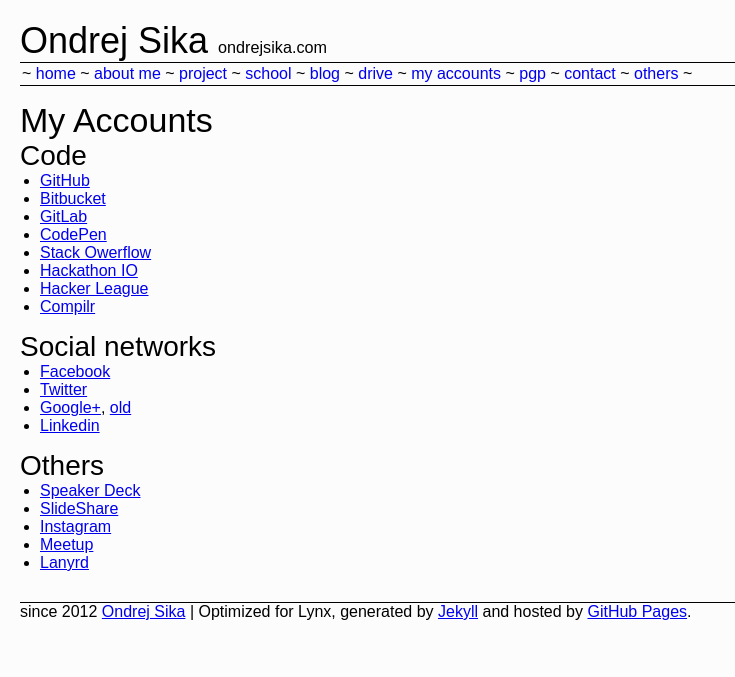
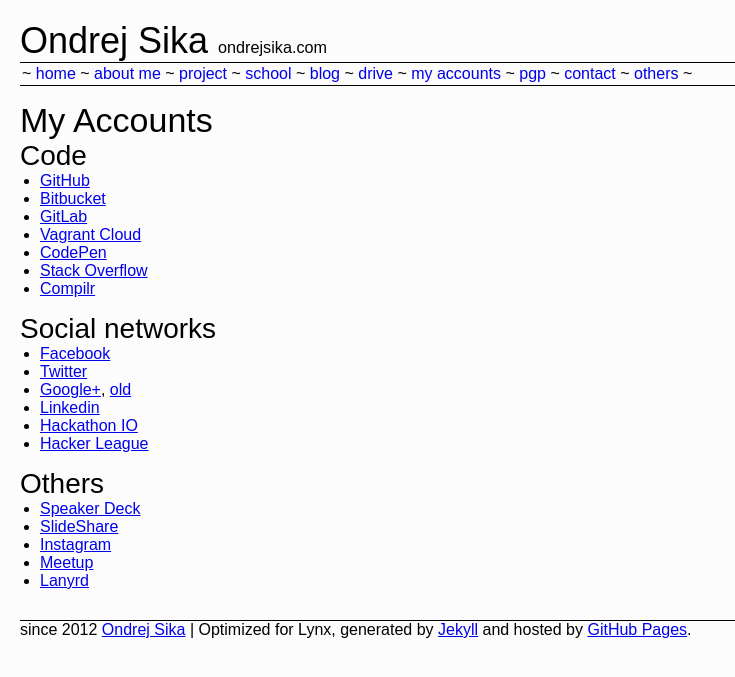
Before and after one commit to ondrejsika/ondrejsika.com, a Jekyll site: the page built from my-accounts.md, in a window 1280 px wide. Shown: the top 677 px of the page, without its empty margins (0-735 px from the left). Built offline with Jekyll 4.4.1, drawn with Linux system fonts in a browser that asks for light colours; Markdown is read by kramdown in place of the engine named in the settings; comment, search, counter and statistics services are not loaded.

Commit message:
update my accounts

```diff
--- a/my-accounts.md
+++ b/my-accounts.md
@@ -11,10 +11,9 @@
 * [GitHub](http://github.com/ondrejsika)
 * [Bitbucket](http://bitbucket.org/ondrejsika)
 * [GitLab](https://gitlab.com/u/ondrejsika)
+* [Vagrant Cloud](https://vagrantcloud.com/ondrejsika)
 * [CodePen](http://codepen.io/ondrejsika/)
-* [Stack Owerflow](http://stackoverflow.com/users/1176853/ondrej-sika)
-* [Hackathon IO](http://www.hackathon.io/ondrej)
-* [Hacker League](https://www.hackerleague.org/users/ondrejsika)
+* [Stack Overflow](http://stackoverflow.com/users/1176853/ondrej-sika)
 * [Compilr](https://compilr.com/ondrejsika)
 
 
```
Also changed, not shown: other parts of my-accounts.md (+2 -0 lines).
